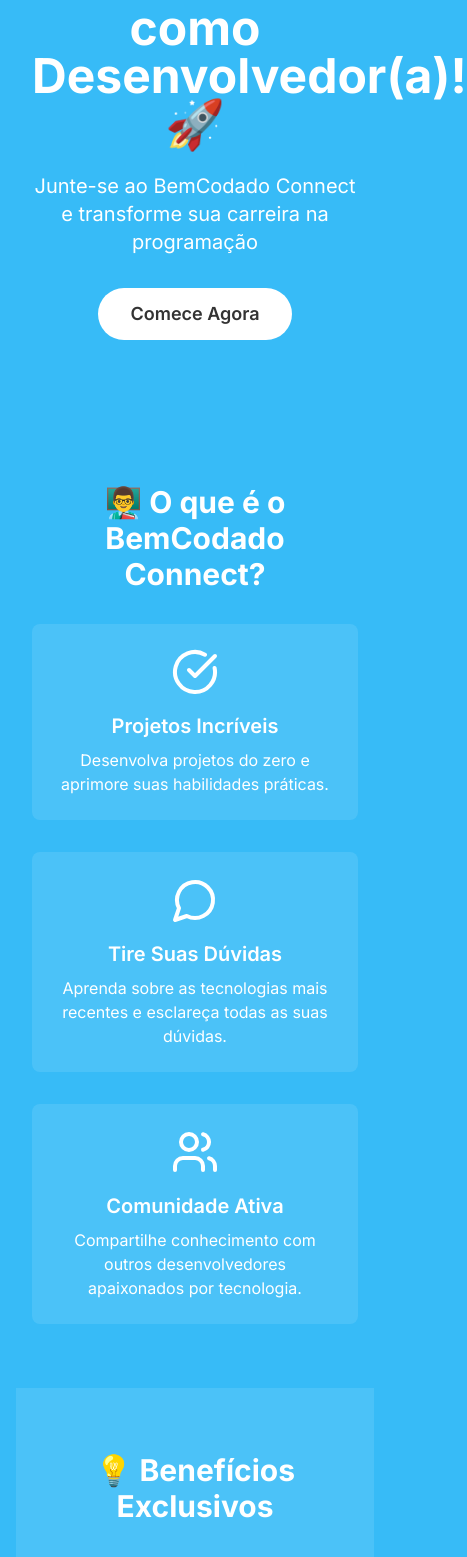
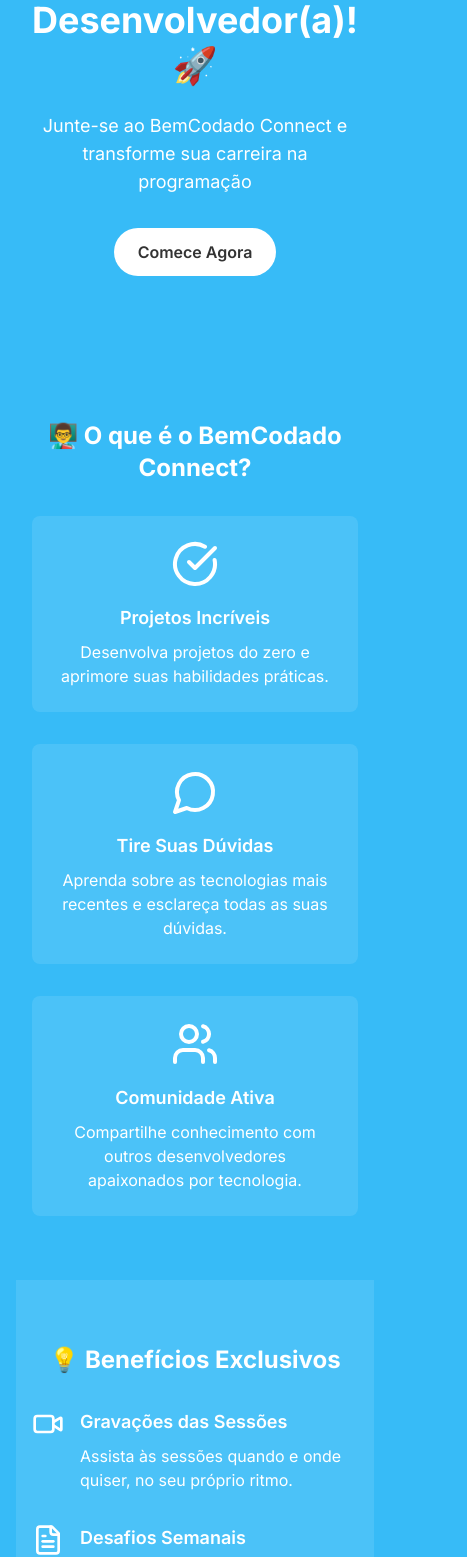
Before and after one commit to claudiocassimiro/bemcodado-mentorias, a Next.js app: page /bemcodado-connect in a window 390 px wide. Shown: the part 300-1857 px from the top of the page, 467 px wide, since content can reach past the window. Built offline with nearby package versions, Linux system fonts and the light colour scheme.

Commit message:
fix: fix bugs with resposivity

```diff
--- a/src/app/bemcodado-connect/page.tsx
+++ b/src/app/bemcodado-connect/page.tsx
@@ -17,7 +17,7 @@
     >
       <header className="text-white py-6">
         <div className="container mx-auto px-4">
-          <div className="relative w-60 h-12 lg:w-64 lg:h-12  mx-auto">
+          <div className="relative w-60 h-12 lg:w-64 lg:h-12 mx-auto">
             <Image
               src="/images/logo-bemcodado-connect.png"
               alt="logo da bemcodado connect"
@@ -30,17 +30,17 @@
       <main className="flex-grow">
         <section className="text-white py-20">
           <div className="container mx-auto px-4 text-center">
-            <h2 className="text-5xl font-bold mb-6">
+            <h2 className="text-4xl md:text-5xl font-bold mb-6 leading-tight">
               🎉 Eleve sua Jornada como Desenvolvedor(a)! 🚀
             </h2>
-            <p className="text-xl mb-8">
+            <p className="text-lg md:text-xl mb-8">
               Junte-se ao BemCodado Connect e transforme sua carreira na
               programação
             </p>
             <Link
               target="_blank"
               href="https://wa.me/5581993520671?text=Ol%C3%A1%2C%20fiquei%20interessado(a)%20em%20fazer%20parte%20da%20comunidade%20BemCodado%20Connect%2C%20quero%20efetuar%20o%20pagamento%20e%20fazer%20minha%20inscri%C3%A7%C3%A3o!"
-              className="inline-block bg-white text-[#333333] px-8 py-3 rounded-full text-lg font-semibold transition-colors hover:bg-gray-200"
+              className="inline-block bg-white text-[#333333] px-6 py-3 rounded-full text-base md:text-lg font-semibold transition-colors hover:bg-gray-200"
             >
               Comece Agora
             </Link>
@@ -49,13 +49,13 @@
 
         <section className="py-16">
           <div className="container mx-auto px-4">
-            <h3 className="text-3xl font-bold text-white mb-8 text-center">
+            <h3 className="text-2xl md:text-3xl font-bold text-white mb-8 text-center">
               👨‍🏫 O que é o BemCodado Connect?
             </h3>
             <div className="grid md:grid-cols-3 gap-8">
               <div className="bg-white bg-opacity-10 rounded-lg p-6 text-white">
                 <CheckCircle className="w-12 h-12 mb-4 mx-auto" />
-                <h4 className="text-xl font-semibold mb-2 text-center">
+                <h4 className="text-lg md:text-xl font-semibold mb-2 text-center">
                   Projetos Incríveis
                 </h4>
                 <p className="text-center">
@@ -65,7 +65,7 @@
               </div>
               <div className="bg-white bg-opacity-10 rounded-lg p-6 text-white">
                 <MessageCircle className="w-12 h-12 mb-4 mx-auto" />
-                <h4 className="text-xl font-semibold mb-2 text-center">
+                <h4 className="text-lg md:text-xl font-semibold mb-2 text-center">
                   Tire Suas Dúvidas
                 </h4>
                 <p className="text-center">
@@ -75,7 +75,7 @@
               </div>
               <div className="bg-white bg-opacity-10 rounded-lg p-6 text-white">
                 <Users className="w-12 h-12 mb-4 mx-auto" />
-                <h4 className="text-xl font-semibold mb-2 text-center">
+                <h4 className="text-lg md:text-xl font-semibold mb-2 text-center">
                   Comunidade Ativa
                 </h4>
                 <p className="text-center">
@@ -89,14 +89,14 @@
 
         <section className="bg-white bg-opacity-10 py-16">
           <div className="container mx-auto px-4">
-            <h3 className="text-3xl font-bold text-white mb-8 text-center">
+            <h3 className="text-2xl md:text-3xl font-bold text-white mb-8 text-center">
               💡 Benefícios Exclusivos
             </h3>
             <div className="grid md:grid-cols-2 gap-8">
               <div className="flex items-start">
                 <Video className="text-white mr-4 flex-shrink-0 w-8 h-8" />
                 <div>
-                  <h4 className="text-xl font-semibold text-white mb-2">
+                  <h4 className="text-lg md:text-xl font-semibold text-white mb-2">
                     Gravações das Sessões
                   </h4>
                   <p className="text-white">
@@ -108,7 +108,7 @@
               <div className="flex items-start">
                 <FileText className="text-white mr-4 flex-shrink-0 w-8 h-8" />
                 <div>
-                  <h4 className="text-xl font-semibold text-white mb-2">
+                  <h4 className="text-lg md:text-xl font-semibold text-white mb-2">
                     Desafios Semanais
                   </h4>
                   <p className="text-white">
@@ -119,7 +119,7 @@
               <div className="flex items-start">
                 <FileText className="text-white mr-4 flex-shrink-0 w-8 h-8" />
                 <div>
-                  <h4 className="text-xl font-semibold text-white mb-2">
+                  <h4 className="text-lg md:text-xl font-semibold text-white mb-2">
                     Material Exclusivo
                   </h4>
                   <p className="text-white">
@@ -130,7 +130,7 @@
               <div className="flex items-start">
                 <Users className="text-white mr-4 flex-shrink-0 w-8 h-8" />
                 <div>
-                  <h4 className="text-xl font-semibold text-white mb-2">
+                  <h4 className="text-lg md:text-xl font-semibold text-white mb-2">
                     Grupo Fechado
                   </h4>
                   <p className="text-white">
@@ -145,7 +145,7 @@
 
         <section className="py-16 text-white">
           <div className="container mx-auto px-4">
-            <h3 className="text-3xl font-bold mb-8 text-center">
+            <h3 className="text-2xl md:text-3xl font-bold mb-8 text-center">
               O Que Nossos Alunos Dizem
             </h3>
             <div className="grid md:grid-cols-3 gap-8">
@@ -179,12 +179,12 @@
 
         <section className="py-16">
           <div className="container mx-auto px-4 text-center">
-            <h3 className="text-3xl font-bold text-white mb-8">
+            <h3 className="text-2xl md:text-3xl font-bold text-white mb-8">
               📅 Quando Acontece?
             </h3>
             <div className="bg-white bg-opacity-10 rounded-lg p-8 inline-block">
-              <CalendarDays className="w-16 h-16 text-white mb-4 mx-auto" />
-              <p className="text-xl text-white">
+              <CalendarDays className="w-12 h-12 md:w-16 md:h-16 text-white mb-4 mx-auto" />
+              <p className="text-lg md:text-xl text-white">
                 Toda sexta-feira, das 19h às 20h30 (horário de Brasília)
               </p>
             </div>
@@ -193,19 +193,23 @@
 
         <section className="text-white py-16">
           <div className="container mx-auto px-4 text-center">
-            <h3 className="text-3xl font-bold mb-6">Invista no Seu Futuro</h3>
-            <p className="text-2xl mb-8">
+            <h3 className="text-2xl md:text-3xl font-bold mb-6">
+              Invista no Seu Futuro
+            </h3>
+            <p className="text-xl md:text-2xl mb-8">
               Por apenas <span className="font-bold">R$ 50/mês</span> ou{" "}
               <span className="font-bold">R$ 500/ano</span>
             </p>
             <Link
               target="_blank"
               href="https://wa.me/5581993520671?text=Ol%C3%A1%2C%20fiquei%20interessado(a)%20em%20fazer%20parte%20da%20comunidade%20BemCodado%20Connect%2C%20quero%20efetuar%20o%20pagamento%20e%20fazer%20minha%20inscri%C3%A7%C3%A3o!"
-              className="inline-block bg-white text-[#333333] px-8 py-3 rounded-full text-lg font-semibold transition-colors hover:bg-gray-200"
+              className="inline-block bg-white text-[#333333] px-6 py-3 rounded-full text-base md:text-lg font-semibold transition-colors hover:bg-gray-200"
             >
               Inscreva-se Agora
             </Link>
-            <p className="mt-6 text-lg">📌 Vagas limitadas – Garanta a sua!</p>
+            <p className="mt-6 text-base md:text-lg">
+              📌 Vagas limitadas – Garanta a sua!
+            </p>
           </div>
         </section>
       </main>
```
